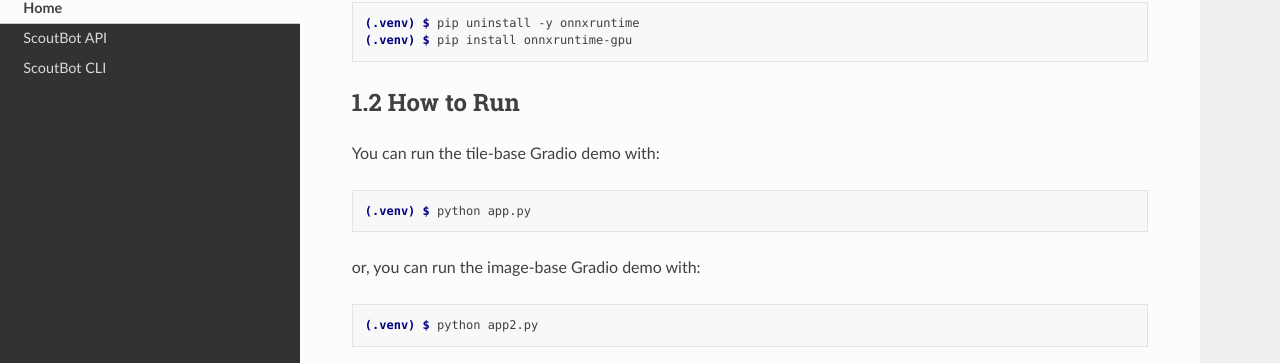
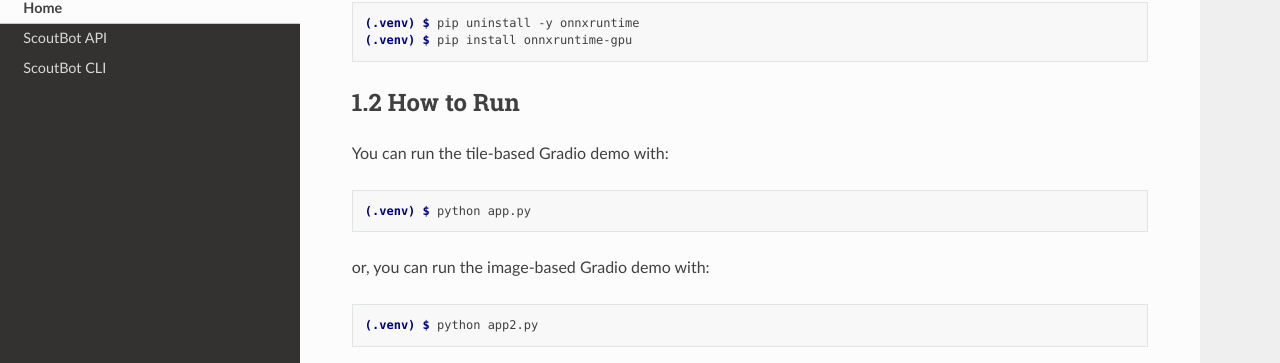
Before and after one commit to WildMeOrg/scoutbot, a Sphinx documentation site: the page built from docs/index.rst, in a window 1280 px wide and 1400 px high, scrolled down 784 px. Shown: the part 113-476 px from the top of the window. Built offline with Sphinx 7.4.7 and the Read the Docs theme 2.0.0, drawn with Linux system fonts in a browser that asks for light colours; formulas are drawn with MathJax 3.

Commit message:
Update documentation to add supported species, and update the two Gradio apps

```diff
--- a/README.rst
+++ b/README.rst
@@ -34,13 +34,13 @@
 How to Run
 ----------
 
-You can run the tile-base Gradio demo with:
+You can run the tile-based Gradio demo with:
 
 .. code-block:: console
 
    (.venv) $ python app.py
 
-or, you can run the image-base Gradio demo with:
+or, you can run the image-based Gradio demo with:
 
 .. code-block:: console
 
--- a/docs/_static/theme.css
+++ b/docs/_static/theme.css
@@ -1,3 +1,88 @@
 .wy-nav-content {
     max-width: 900px !important;
 }
+
+.black {
+    color: black;
+}
+
+.gray {
+    color: gray;
+}
+
+.grey {
+    color: gray;
+}
+
+.silver {
+    color: silver;
+}
+
+.white {
+    color: white;
+}
+
+.maroon {
+    color: maroon;
+}
+
+.red {
+    color: red;
+}
+
+.magenta {
+    color: magenta;
+}
+
+.fuchsia {
+    color: fuchsia;
+}
+
+.pink {
+    color: pink;
+}
+
+.orange {
+    color: orange;
+}
+
+.yellow {
+    color: yellow;
+}
+
+.lime {
+    color: lime;
+}
+
+.green {
+    color: green;
+    font-weight: bold;
+}
+
+.olive {
+    color: olive;
+}
+
+.teal {
+    color: teal;
+}
+
+.cyan {
+    color: cyan;
+}
+
+.aqua {
+    color: aqua;
+}
+
+.blue {
+    color: blue;
+}
+
+.navy {
+    color: navy;
+}
+
+.purple {
+    color: purple;
+}
```
Also changed, not shown: app.py (+42 -19 lines), app2.py (+48 -21 lines), docs/colors.rst (added, +25 -0 lines), docs/onnx.rst (+17 -13 lines), 4 other files.
